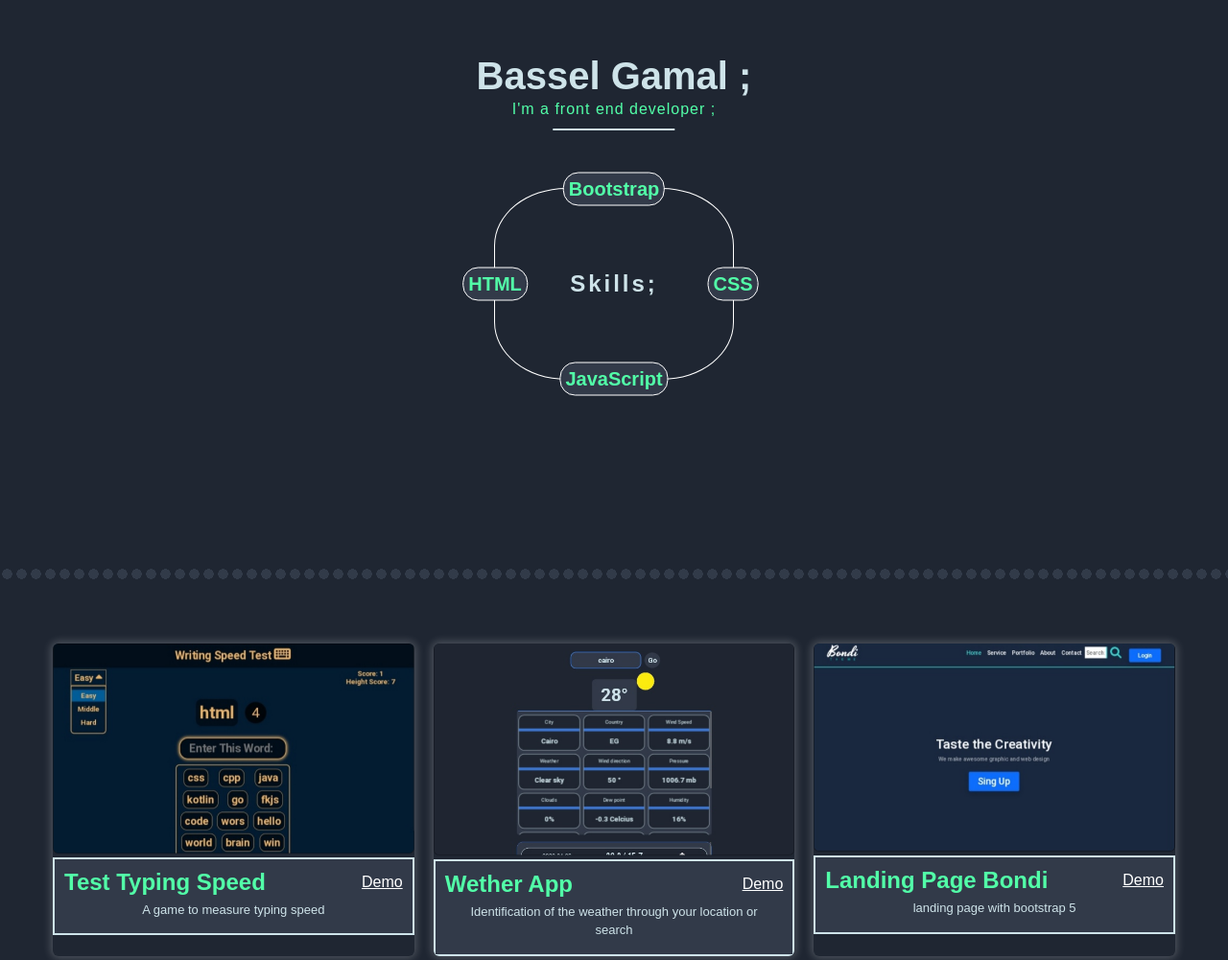
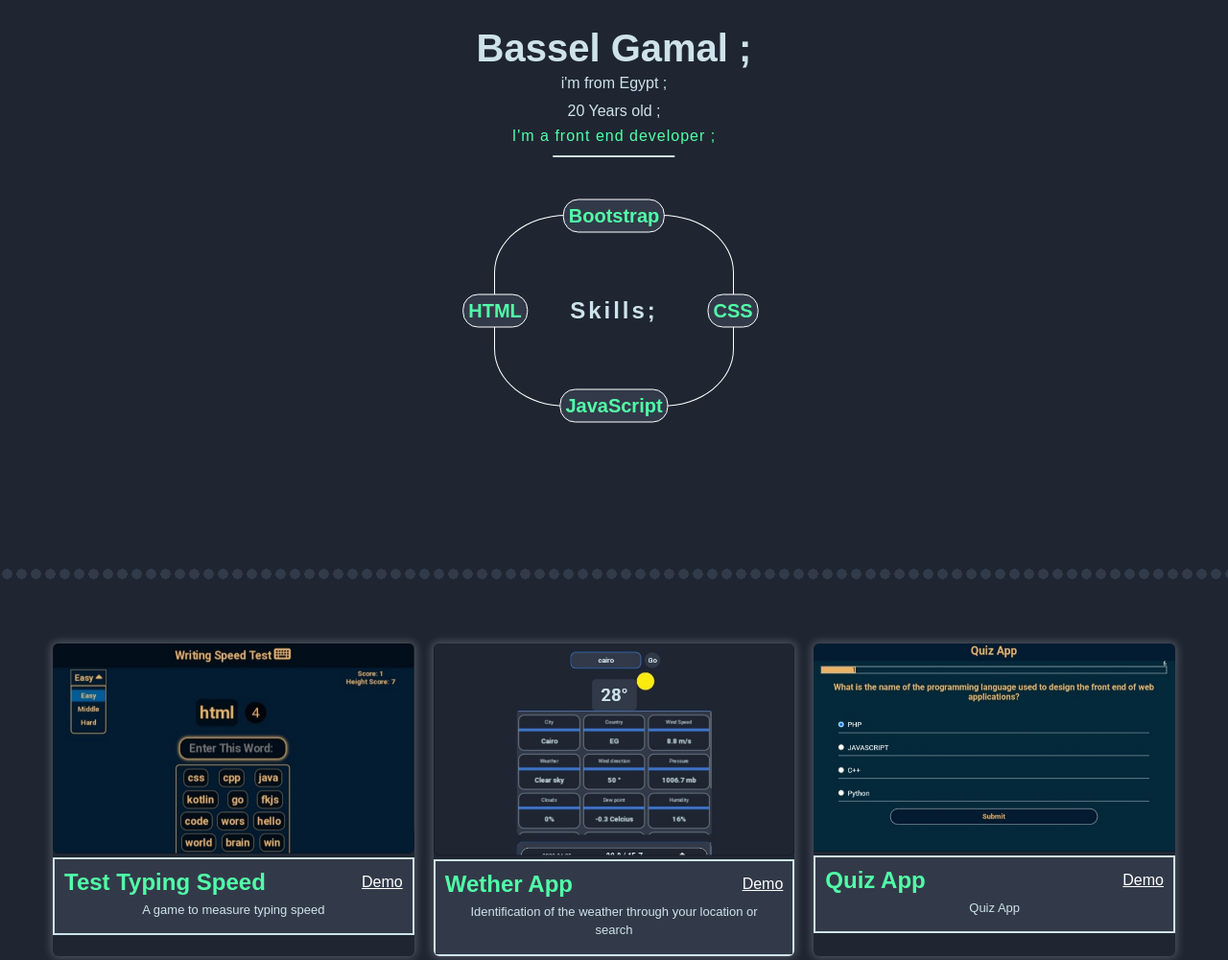
Before and after one commit to DevBassel/portfolio, a plain HTML site: page index.html in a window 1280 px wide. Shown: the part 212-1213 px from the top of the page at 96% size. Drawn offline with Linux system fonts and the light colour scheme.

Commit message:
new project

```diff
--- a/css/main.css
+++ b/css/main.css
@@ -256,7 +256,9 @@ header .container {
   height: 2px;
   width: 60%;
 }
-
+.about p{
+line-height: 1.8;
+}
 .skills {
   border: 1px solid #fff;
   width: fit-content;
--- a/index.html
+++ b/index.html
@@ -36,6 +36,8 @@
   <section class="about" id="about_me">
     <div class="container">
       <h1 class="name"></h1>
+      <p class="from"></p>
+      <p class="age"></p>
       <p class="bio"></p>
       <div class="skills">
         <p>Skills;</p>
@@ -69,7 +71,7 @@
           </svg>
         </a>
         <a class="ln">
-                    <span>LinkedIn</span>
+          <span>LinkedIn</span>
           <svg xmlns="http://www.w3.org/2000/svg" viewBox="0 0 448 512">
             <path d="M416 32H31.9C14.3 32 0 46.5 0 64.3v383.4C0 465.5 14.3 480 31.9 480H416c17.6 0 32-14.5 32-32.3V64.3c0-17.8-14.4-32.3-32-32.3zM135.4 416H69V202.2h66.5V416zm-33.2-243c-21.3 0-38.5-17.3-38.5-38.5S80.9 96 102.2 96c21.2 0 38.5 17.3 38.5 38.5 0 21.3-17.2 38.5-38.5 38.5zm282.1 243h-66.4V312c0-24.8-.5-56.7-34.5-56.7-34.6 0-39.9 27-39.9 54.9V416h-66.4V202.2h63.7v29.2h.9c8.9-16.8 30.6-34.5 62.9-34.5 67.2 0 79.7 44.3 79.7 101.9V416z" />
           </svg>
@@ -81,7 +83,7 @@
           </svg>
         </a>
         <a class="cw">
-                    <span>CodeWars</span>
+          <span>CodeWars</span>
           <img src="https://www.codewars.com/users/Bassel%20gamal/badges/large" alt="">
         </a>
       </div>
--- a/js/app.js
+++ b/js/app.js
@@ -16,6 +16,8 @@ request.onload = function() {
   console.log(data);
   // render my data
   query('.name').textContent = data.name;
+  query('.age').textContent = data.age;
+  query('.from').textContent = data.from;
   query('.bio').textContent = data.bio;
   let skills = document.querySelectorAll('.skills .data span');
   for (let i in data.skills) {
@@ -40,7 +42,7 @@ request.onload = function() {
   query('.cw').href = data.contact.codeWars;
 
 }
-request.open('GET', './js/data.json',true);
+request.open('GET', './js/data.json', true);
 request.send();
 
 let active = '';
--- a/js/data.json
+++ b/js/data.json
@@ -1,6 +1,8 @@
 {
   "name": "Bassel Gamal ;",
   "bio": "I'm a front end developer ;",
+  "from": "i'm from Egypt ;",
+  "age": "20 Years old ;",
   "skills": ["HTML", "Bootstrap", "CSS", "JavaScript"],
   "works": [
     {
@@ -16,6 +18,12 @@
       "rebo": "link",
       "dis": "Identification of the weather through your location or search",
       "src": "imgs/project-2.png"
+    },
+    {
+      "name": "Quiz App",
+      "demo": "https://ay77aga.github.io/Quiz-App/",
+      "dis": "Quiz App",
+      "src": "imgs/project-13.png"
     },
     {
       "name": "landing page Bondi",
@@ -84,6 +92,7 @@
     }
 
 
+
     ],
   "contact": {
     "GitHub": "https://github.com/Ay77aga?tab=repositories",
```
Also changed, not shown: imgs/project-13.png (added).
